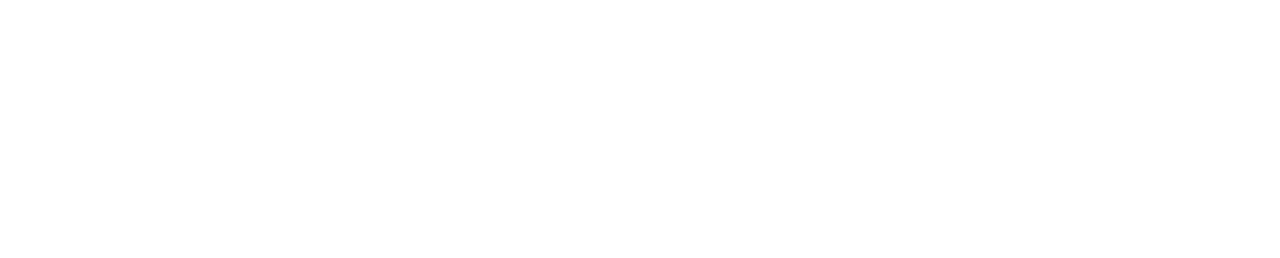
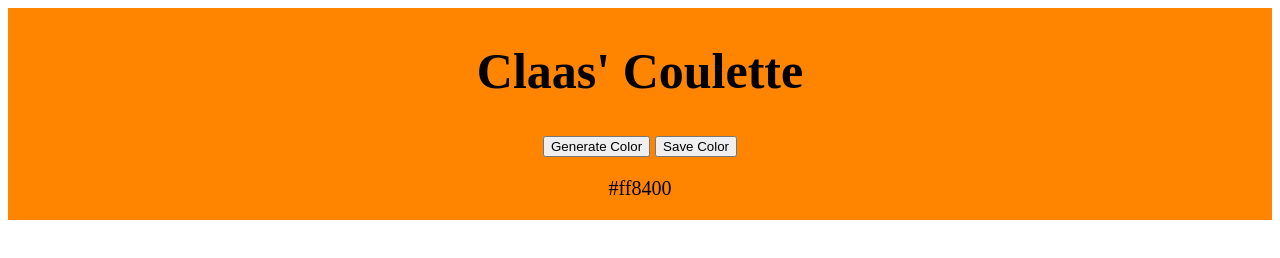
Before and after one commit to Vieraaaas/coulette, a plain HTML site: page index.html in a window 1280 px wide. Drawn offline with Linux system fonts and the light colour scheme.

Commit message:
feat: add header

```diff
--- a/index.html
+++ b/index.html
@@ -9,7 +9,16 @@
 </head>
 
 <body>
-
+  <main>
+    <header class="header">
+      <h1>Claas' Coulette</h1>
+      <div class="header-buttons">
+        <button>Generate Color</button>
+        <button>Save Color</button>
+      </div>
+      <p>#ff8400</p>
+    </header>
+  </main>
 </body>
 
 </html>
--- a/style.css
+++ b/style.css
@@ -0,0 +1,20 @@
+*,
+*::before,
+*::after {
+  box-sizing: border-box;
+}
+
+html {
+  font-size: 20px;
+}
+
+h1 {
+  font-size: 2.5rem;
+}
+
+.header {
+  display: flex;
+  flex-direction: column;
+  align-items: center;
+  background-color: #ff8400;
+}
```
